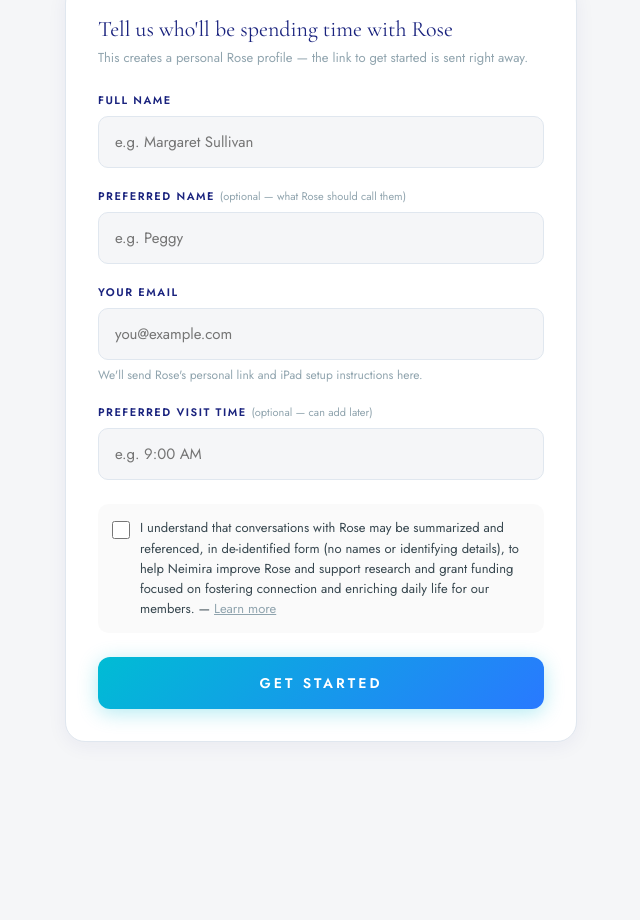
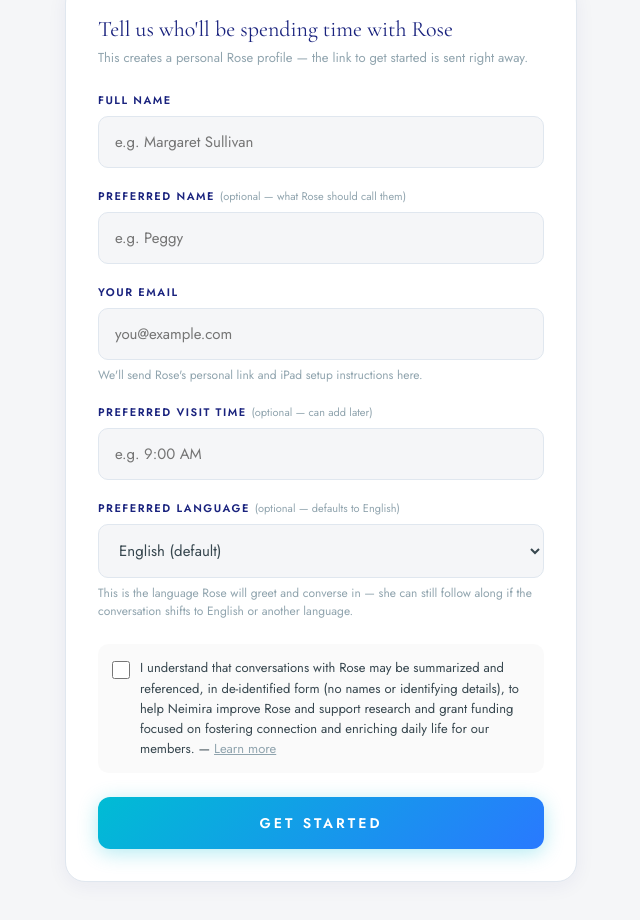
Before and after one commit to Neimira777/Rose-Proxy, a plain HTML site: page public/signup.html in a window 1280 px wide. Shown: the part 779-1699 px from the top of the page, without its empty margins (319-959 px from the left). Before the commit the page ends 1665 px from the top, so only its background shows below. Drawn offline with nearby package versions, Linux system fonts and the light colour scheme.

Commit message:
Update signup.html

```diff
--- a/public/signup.html
+++ b/public/signup.html
@@ -54,6 +54,8 @@
     .input-group label { display: block; font-size: 11px; letter-spacing: 1.5px; color: var(--navy); margin-bottom: 8px; text-transform: uppercase; font-weight: 600; }
     .input-group input { width: 100%; background: var(--bg); border: 1.5px solid var(--border); border-radius: 10px; padding: 14px 16px; color: var(--text-body); font-family: 'Jost', sans-serif; font-size: 15px; outline: none; transition: border-color 0.2s, box-shadow 0.2s; }
     .input-group input:focus { border-color: var(--cyan); box-shadow: 0 0 0 3px rgba(0,188,212,0.1); background: white; }
+    .input-group select { width: 100%; background: var(--bg); border: 1.5px solid var(--border); border-radius: 10px; padding: 14px 16px; color: var(--text-body); font-family: 'Jost', sans-serif; font-size: 15px; outline: none; transition: border-color 0.2s, box-shadow 0.2s; cursor: pointer; }
+    .input-group select:focus { border-color: var(--cyan); box-shadow: 0 0 0 3px rgba(0,188,212,0.1); background: white; }
     .input-hint { font-size: 12px; color: var(--text-muted); margin-top: 6px; line-height: 1.5; }
     .optional-tag { color: var(--text-muted); font-weight: 400; text-transform: none; letter-spacing: 0; font-size: 11px; }
 
@@ -148,6 +150,45 @@
           <input type="text" id="visitTimes" placeholder="e.g. 9:00 AM">
         </div>
 
+        <div class="input-group">
+          <label>Preferred Language <span class="optional-tag">(optional — defaults to English)</span></label>
+          <select id="preferredLanguage">
+            <option value="">English (default)</option>
+            <option value="Spanish">Spanish</option>
+            <option value="Portuguese">Portuguese</option>
+            <option value="French">French</option>
+            <option value="German">German</option>
+            <option value="Italian">Italian</option>
+            <option value="Polish">Polish</option>
+            <option value="Chinese">Chinese</option>
+            <option value="Korean">Korean</option>
+            <option value="Japanese">Japanese</option>
+            <option value="Vietnamese">Vietnamese</option>
+            <option value="Hindi">Hindi</option>
+            <option value="Tamil">Tamil</option>
+            <option value="Russian">Russian</option>
+            <option value="Ukrainian">Ukrainian</option>
+            <option value="Arabic">Arabic</option>
+            <option value="Turkish">Turkish</option>
+            <option value="Dutch">Dutch</option>
+            <option value="Swedish">Swedish</option>
+            <option value="Norwegian">Norwegian</option>
+            <option value="Danish">Danish</option>
+            <option value="Finnish">Finnish</option>
+            <option value="Greek">Greek</option>
+            <option value="Czech">Czech</option>
+            <option value="Slovak">Slovak</option>
+            <option value="Hungarian">Hungarian</option>
+            <option value="Romanian">Romanian</option>
+            <option value="Bulgarian">Bulgarian</option>
+            <option value="Croatian">Croatian</option>
+            <option value="Malay">Malay</option>
+            <option value="Indonesian">Indonesian</option>
+            <option value="Filipino">Filipino</option>
+          </select>
+          <div class="input-hint">This is the language <span class="companion-name-inline">Rose</span> will greet and converse in — she can still follow along if the conversation shifts to English or another language.</div>
+        </div>
+
         <div class="consent-group">
           <input type="checkbox" id="consentCheckbox" required>
           <label for="consentCheckbox">
@@ -202,6 +243,7 @@
       const preferredName = document.getElementById('preferredName').value.trim();
       const familyEmail = document.getElementById('familyEmail').value.trim();
       const visitTimes = document.getElementById('visitTimes').value.trim();
+      const preferredLanguage = document.getElementById('preferredLanguage').value;
 
       const btn = document.getElementById('submitBtn');
       btn.disabled = true;
@@ -212,7 +254,7 @@
         const res = await fetch(`${API}/api/signup`, {
           method: 'POST',
           headers: { 'Content-Type': 'application/json' },
-          body: JSON.stringify({ fullName, preferredName, familyEmail, visitTimes, isDemo: IS_DEMO_SIGNUP, companion: selectedCompanion })
+          body: JSON.stringify({ fullName, preferredName, familyEmail, visitTimes, isDemo: IS_DEMO_SIGNUP, companion: selectedCompanion, preferredLanguage })
         });
         const data = await res.json();
 
```
